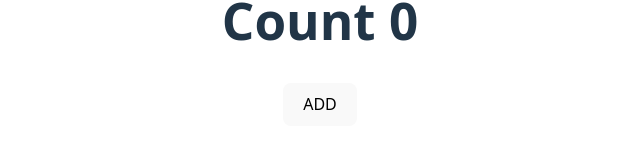
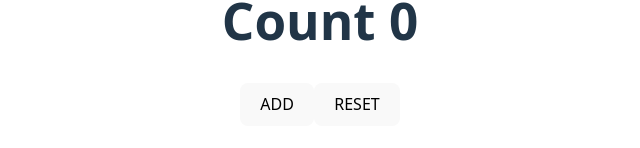
Before and after one commit to ishika021i/weather-app, a React (Vite) app: page / in a window 1280 px wide. Shown: the part 358-506 px from the top of the page, without its empty margins (320-960 px from the left). Built offline with nearby package versions, Linux system fonts and the light colour scheme.

Commit message:
feature 3

```diff
--- a/src/App.jsx
+++ b/src/App.jsx
@@ -12,7 +12,13 @@ function App() {
         setvalue(value +1);
        }
 
-       }>ADD </button>
+      }>ADD </button>
+      <button onClick ={
+       () => {
+        setvalue(0);
+       }
+
+      }>RESET</button>
     </>
   )
 }
```
